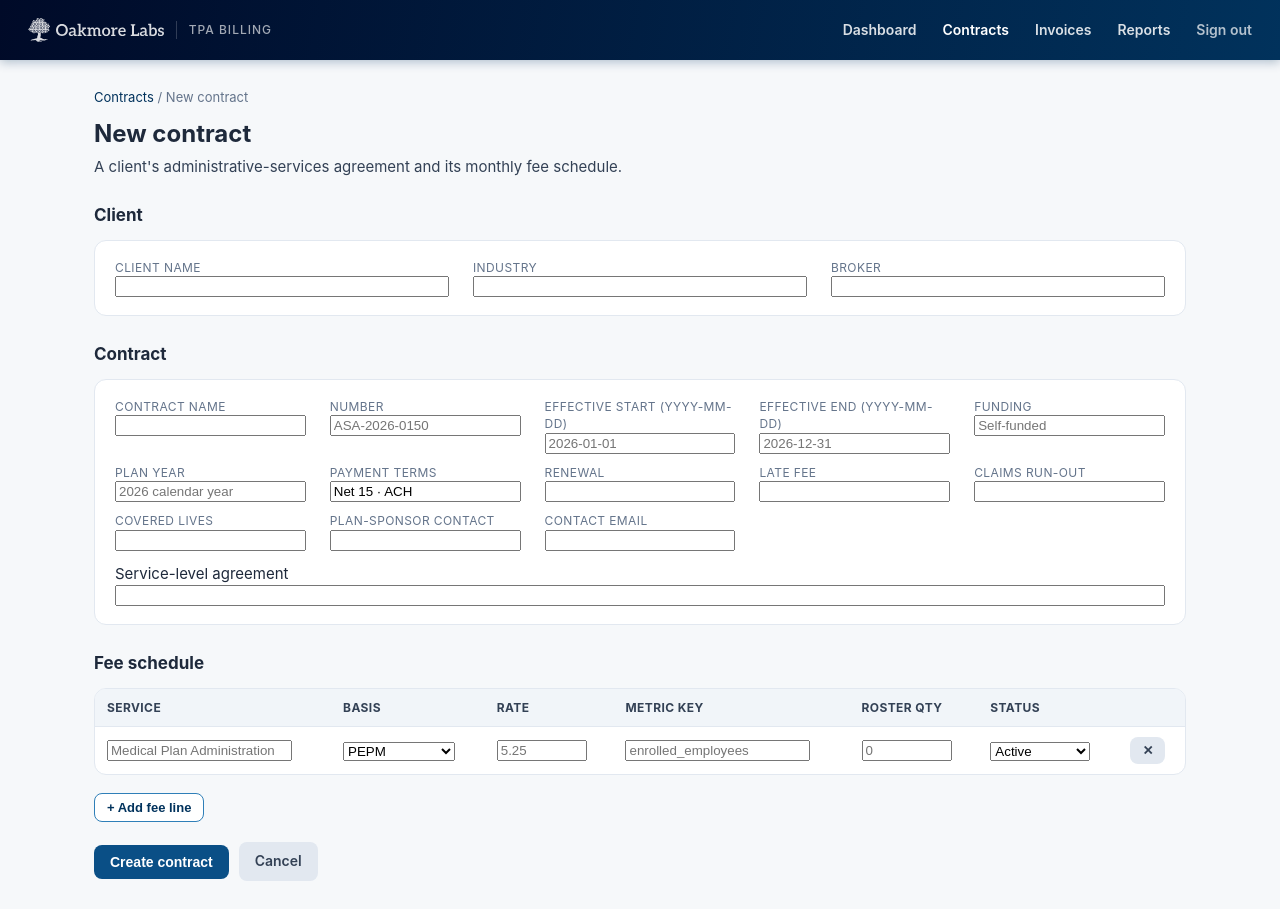
After one commit to ncanoCumula3/tpa-billing, a Flask app: page /contracts/new in a window 1280 px wide. The commit adds this page. Run offline with Flask 3, Linux system fonts and the light colour scheme; the visitor is signed in with stand-in values (Sample User, id 1).

Commit message:
Add contract create/edit, eligibility upload, invoice void, and reports
- New/edit contract via shared form with dynamic fee schedule (services/forms.py)
- Upload eligibility CSV -> ActivityPeriod + ActivityMetric
- Void invoices (terminal status, reason in terms, red pill everywhere)
- Reports page + invoices CSV export

Co-Authored-By: Claude Opus 4.8 (1M context) <noreply@anthropic.com>

```diff
--- a/app.py
+++ b/app.py
@@ -11,8 +11,13 @@ import os
 from flask import (Flask, render_template, redirect, url_for, request,
                    Response, flash, session)
 
-from models import (db, Client, Contract, ActivityPeriod, Invoice)
-from services import invoicer, exporter
+import csv
+import io
+from datetime import datetime
+
+from models import (db, Client, Contract, ActivityPeriod, Invoice, BASIS_LABEL,
+                    PEPM, PPPM, PER_TXN, FLAT)
+from services import invoicer, exporter, forms
 
 BASE = os.path.dirname(os.path.abspath(__file__))
 PRODUCT = "Oakmore Labs · TPA Billing"
@@ -80,6 +85,41 @@ def create_app():
     def contracts():
         return render_template("contracts.html", contracts=Contract.query.all())
 
+    @app.route("/contracts/new", methods=["GET", "POST"])
+    def new_contract():
+        if request.method == "POST":
+            c = forms.save_contract(request.form)
+            flash(f"Contract {c.number or c.name} created.", "ok")
+            return redirect(url_for("contract_detail", cid=c.id))
+        return render_template("contract_form.html", c=None, bases=BASIS_LABEL,
+                               clients=Client.query.order_by(Client.name).all())
+
+    @app.route("/contracts/<int:cid>/edit", methods=["GET", "POST"])
+    def edit_contract(cid):
+        c = Contract.query.get_or_404(cid)
+        if request.method == "POST":
+            forms.save_contract(request.form, contract=c)
+            flash("Contract updated.", "ok")
+            return redirect(url_for("contract_detail", cid=c.id))
+        return render_template("contract_form.html", c=c, bases=BASIS_LABEL,
+                               clients=Client.query.order_by(Client.name).all())
+
+    @app.route("/contracts/<int:cid>/upload-eligibility", methods=["POST"])
+    def upload_eligibility(cid):
+        c = Contract.query.get_or_404(cid)
+        file = request.files.get("file")
+        month = (request.form.get("month") or "").strip()
+        if not file or not file.filename:
+            flash("Choose an eligibility CSV to upload.", "warn")
+            return redirect(url_for("contract_detail", cid=cid))
+        if not month:
+            flash("Enter the period month (YYYY-MM) for the eligibility file.", "warn")
+            return redirect(url_for("contract_detail", cid=cid))
+        period, n = forms.ingest_eligibility(file, c.client, month,
+                                             request.form.get("label", ""))
+        flash(f"Loaded {n} metric(s) into the {period.month} eligibility period.", "ok")
+        return redirect(url_for("period_detail", pid=period.id))
+
     @app.route("/contracts/<int:cid>")
     def contract_detail(cid):
         c = Contract.query.get_or_404(cid)
@@ -136,6 +176,13 @@ def create_app():
         invoicer.reopen(Invoice.query.get_or_404(iid))
         return redirect(url_for("invoice_detail", iid=iid))
 
+    @app.route("/invoices/<int:iid>/void", methods=["POST"])
+    def void_invoice(iid):
+        inv = invoicer.void(Invoice.query.get_or_404(iid),
+                            (request.form.get("reason") or "").strip())
+        flash(f"Invoice {inv.number} voided — nothing billed.", "warn")
+        return redirect(url_for("invoice_detail", iid=iid))
+
     @app.route("/invoices/<int:iid>/export.xlsx")
     def export_invoice(iid):
         inv = Invoice.query.get_or_404(iid)
@@ -143,6 +190,45 @@ def create_app():
         return Response(data,
                         mimetype="application/vnd.openxmlformats-officedocument.spreadsheetml.sheet",
                         headers={"Content-Disposition": f'attachment; filename="{inv.number}.xlsx"'})
+
+    # ---------- reporting ----------
+    @app.route("/reports")
+    def reports():
+        invoices = Invoice.query.all()
+        by_status = {s: 0 for s in ("Draft", "Issued", "Closed", "Hold", "Void")}
+        for i in invoices:
+            by_status[i.status] = by_status.get(i.status, 0) + 1
+        closed = [i for i in invoices if i.status == "Closed"]
+        billed = round(sum(i.billed_total for i in closed), 2)
+        held = round(sum(i.held_total for i in closed), 2)
+        by_client, by_month = {}, {}
+        for i in closed:
+            by_client[i.client.name] = by_client.get(i.client.name, 0.0) + i.billed_total
+            by_month[i.month] = by_month.get(i.month, 0.0) + i.billed_total
+        contracts = Contract.query.all()
+        annualized = round(sum(c.monthly_estimate * 12 for c in contracts
+                               if c.status == "Active"), 2)
+        return render_template(
+            "reports.html", by_status=by_status, billed=billed, held=held,
+            by_client=sorted(by_client.items(), key=lambda x: -x[1]),
+            by_month=sorted(by_month.items()), annualized=annualized,
+            n_contracts=len(contracts),
+            n_active=sum(1 for c in contracts if c.status == "Active"))
+
+    @app.route("/reports/export.csv")
+    def reports_export():
+        buf = io.StringIO()
+        w = csv.writer(buf)
+        w.writerow(["Invoice", "Client", "Contract", "Period", "Status",
+                    "Billed", "Held", "Created"])
+        for i in Invoice.query.order_by(Invoice.created_at.desc()).all():
+            w.writerow([i.number, i.client.name,
+                        (i.contract.number if i.contract else ""), i.month, i.status,
+                        f"{i.billed_total:.2f}", f"{i.held_total:.2f}",
+                        i.created_at.strftime("%Y-%m-%d") if i.created_at else ""])
+        return Response(buf.getvalue(), mimetype="text/csv",
+                        headers={"Content-Disposition":
+                                 'attachment; filename="tpa-invoices.csv"'})
 
     @app.route("/healthz")
     def healthz():
--- a/templates/base.html
+++ b/templates/base.html
@@ -15,6 +15,7 @@
     <a href="{{ url_for('dashboard') }}" class="{{ 'active' if active=='dash' }}">Dashboard</a>
     <a href="{{ url_for('contracts') }}" class="{{ 'active' if active=='contracts' }}">Contracts</a>
     <a href="{{ url_for('invoices') }}" class="{{ 'active' if active=='invoices' }}">Invoices</a>
+    <a href="{{ url_for('reports') }}" class="{{ 'active' if active=='reports' }}">Reports</a>
     <a href="{{ url_for('logout') }}" style="opacity:.7">Sign out</a>
   </div>
   <div class="wrap">
--- /dev/null
+++ b/templates/contract_form.html
@@ -0,0 +1,90 @@
+{% extends "base.html" %}
+{% set active='contracts' %}
+{% block title %}{{ 'Edit' if c else 'New' }} contract · {{ PRODUCT }}{% endblock %}
+{% block body %}
+<div class="crumb"><a href="{{ url_for('contracts') }}">Contracts</a> /
+  {{ 'Edit ' + c.number if c else 'New contract' }}</div>
+<h1>{{ 'Edit contract' if c else 'New contract' }}</h1>
+<p class="sub">A client's administrative-services agreement and its monthly fee schedule.</p>
+
+<form method="post">
+  <h2>Client</h2>
+  <div class="panel">
+    <div class="meta">
+      <div><div class="lbl">Client name</div>
+        <input name="client_name" list="clientlist" required
+               value="{{ c.client.name if c else '' }}" style="width:100%">
+        <datalist id="clientlist">{% for cl in clients %}<option value="{{ cl.name }}">{% endfor %}</datalist>
+      </div>
+      <div><div class="lbl">Industry</div><input name="industry" value="{{ c.client.industry if c else '' }}" style="width:100%"></div>
+      <div><div class="lbl">Broker</div><input name="broker" value="{{ c.client.broker if c else '' }}" style="width:100%"></div>
+    </div>
+  </div>
+
+  <h2>Contract</h2>
+  <div class="panel">
+    <div class="meta">
+      <div><div class="lbl">Contract name</div><input name="name" required value="{{ c.name if c else '' }}" style="width:100%"></div>
+      <div><div class="lbl">Number</div><input name="number" placeholder="ASA-2026-0150" value="{{ c.number if c else '' }}" style="width:100%"></div>
+      <div><div class="lbl">Effective start (YYYY-MM-DD)</div><input name="effective_start" placeholder="2026-01-01" value="{{ c.effective_start if c else '' }}" style="width:100%"></div>
+      <div><div class="lbl">Effective end (YYYY-MM-DD)</div><input name="effective_end" placeholder="2026-12-31" value="{{ c.effective_end if c else '' }}" style="width:100%"></div>
+      <div><div class="lbl">Funding</div><input name="funding_type" placeholder="Self-funded" value="{{ c.funding_type if c else '' }}" style="width:100%"></div>
+      <div><div class="lbl">Plan year</div><input name="plan_year" placeholder="2026 calendar year" value="{{ c.plan_year if c else '' }}" style="width:100%"></div>
+      <div><div class="lbl">Payment terms</div><input name="payment_terms" placeholder="Net 15 · ACH" value="{{ c.payment_terms if c else 'Net 15 · ACH' }}" style="width:100%"></div>
+      <div><div class="lbl">Renewal</div><input name="renewal" value="{{ c.renewal if c else '' }}" style="width:100%"></div>
+      <div><div class="lbl">Late fee</div><input name="late_fee" value="{{ c.late_fee if c else '' }}" style="width:100%"></div>
+      <div><div class="lbl">Claims run-out</div><input name="runout" value="{{ c.runout if c else '' }}" style="width:100%"></div>
+      <div><div class="lbl">Covered lives</div><input name="covered_lives" type="number" value="{{ c.covered_lives if c else '' }}" style="width:100%"></div>
+      <div><div class="lbl">Plan-sponsor contact</div><input name="primary_contact" value="{{ c.primary_contact if c else '' }}" style="width:100%"></div>
+      <div><div class="lbl">Contact email</div><input name="contact_email" value="{{ c.contact_email if c else '' }}" style="width:100%"></div>
+    </div>
+    <div style="margin-top:12px"><div class="lbl">Service-level agreement</div>
+      <input name="sla" value="{{ c.sla if c else '' }}" style="width:100%"></div>
+  </div>
+
+  <h2>Fee schedule</h2>
+  <div class="panel tight">
+  <table>
+    <thead><tr><th>Service</th><th>Basis</th><th>Rate</th><th>Metric key</th><th>Roster qty</th><th>Status</th><th></th></tr></thead>
+    <tbody id="lines">
+      {% for l in (c.lines if c else []) %}
+      <tr>
+        <td><input name="line_service" value="{{ l.service }}"></td>
+        <td><select name="line_basis">{% for v,lab in bases.items() %}<option value="{{ v }}" {{ 'selected' if l.basis==v }}>{{ lab }}</option>{% endfor %}</select></td>
+        <td><input name="line_rate" type="number" step="0.01" value="{{ l.rate }}" style="width:90px"></td>
+        <td><input name="line_metric" value="{{ l.metric_key or '' }}"></td>
+        <td><input name="line_baseline" type="number" value="{{ l.baseline_count }}" style="width:90px"></td>
+        <td><select name="line_active"><option value="1" {{ 'selected' if l.active }}>Active</option><option value="0" {{ 'selected' if not l.active }}>Discontinued</option></select></td>
+        <td><button type="button" class="btn grey sm" onclick="this.closest('tr').remove()">✕</button></td>
+      </tr>
+      {% endfor %}
+    </tbody>
+  </table>
+  </div>
+  <div class="btnrow">
+    <button type="button" class="btn ghost sm" onclick="addLine()">+ Add fee line</button>
+  </div>
+
+  <div class="btnrow" style="margin-top:20px">
+    <button class="btn" type="submit">{{ 'Save changes' if c else 'Create contract' }}</button>
+    <a class="btn grey" href="{{ url_for('contract_detail', cid=c.id) if c else url_for('contracts') }}">Cancel</a>
+  </div>
+</form>
+
+<template id="rowtpl">
+  <tr>
+    <td><input name="line_service" placeholder="Medical Plan Administration"></td>
+    <td><select name="line_basis">{% for v,lab in bases.items() %}<option value="{{ v }}">{{ lab }}</option>{% endfor %}</select></td>
+    <td><input name="line_rate" type="number" step="0.01" placeholder="5.25" style="width:90px"></td>
+    <td><input name="line_metric" placeholder="enrolled_employees"></td>
+    <td><input name="line_baseline" type="number" placeholder="0" style="width:90px"></td>
+    <td><select name="line_active"><option value="1">Active</option><option value="0">Discontinued</option></select></td>
+    <td><button type="button" class="btn grey sm" onclick="this.closest('tr').remove()">✕</button></td>
+  </tr>
+</template>
+<script>
+function addLine(){ document.getElementById('lines').appendChild(
+  document.getElementById('rowtpl').content.cloneNode(true)); }
+if(!document.querySelector('#lines tr')) addLine();
+</script>
+{% endblock %}
--- a/templates/contracts.html
+++ b/templates/contracts.html
@@ -1,7 +1,10 @@
 {% extends "base.html" %}
 {% set active='contracts' %}
 {% block body %}
-<h1>Contracts</h1>
+<div style="display:flex;align-items:center;justify-content:space-between">
+  <h1>Contracts</h1>
+  <a class="btn" href="{{ url_for('new_contract') }}">+ New contract</a>
+</div>
 <p class="sub">Each administrative-services agreement and its fee schedule (PEPM, per-participant, per-transaction, or flat).</p>
 <div class="panel tight">
 <table>
--- a/templates/dashboard.html
+++ b/templates/dashboard.html
@@ -45,7 +45,7 @@
       <td><a href="{{ url_for('invoice_detail', iid=i.id) }}">{{ i.number }}</a></td>
       <td>{{ i.client.name }}</td>
       <td>{{ i.month }}</td>
-      <td><span class="pill {{ 'green' if i.status=='Closed' else 'amber' if i.status=='Hold' else 'blue' if i.status=='Issued' else 'grey' }}">{{ i.status }}</span></td>
+      <td><span class="pill {{ 'green' if i.status=='Closed' else 'red' if i.status=='Void' else 'amber' if i.status=='Hold' else 'blue' if i.status=='Issued' else 'grey' }}">{{ i.status }}</span></td>
       <td class="num">${{ '{:,.2f}'.format(i.billed_total) }}</td>
       <td class="num">${{ '{:,.2f}'.format(i.held_total) }}</td>
     </tr>
--- a/templates/invoices.html
+++ b/templates/invoices.html
@@ -13,7 +13,7 @@
       <td><a href="{{ url_for('invoice_detail', iid=i.id) }}">{{ i.number }}</a></td>
       <td>{{ i.client.name }}</td>
       <td>{{ i.month }}</td>
-      <td><span class="pill {{ 'green' if i.status=='Closed' else 'amber' if i.status=='Hold' else 'blue' if i.status=='Issued' else 'grey' }}">{{ i.status }}</span></td>
+      <td><span class="pill {{ 'green' if i.status=='Closed' else 'red' if i.status=='Void' else 'amber' if i.status=='Hold' else 'blue' if i.status=='Issued' else 'grey' }}">{{ i.status }}</span></td>
       <td class="num">{{ i.lines|length }}</td>
       <td class="num">${{ '{:,.2f}'.format(i.billed_total) }}</td>
       <td class="num">${{ '{:,.2f}'.format(i.held_total) }}</td>
```
Also changed, not shown: services/forms.py (added, +127 -0 lines), services/invoicer.py (+10 -0 lines), templates/contract_detail.html (+13 -2 lines), templates/invoice_detail.html (+8 -2 lines), templates/reports.html (added, +56 -0 lines).
